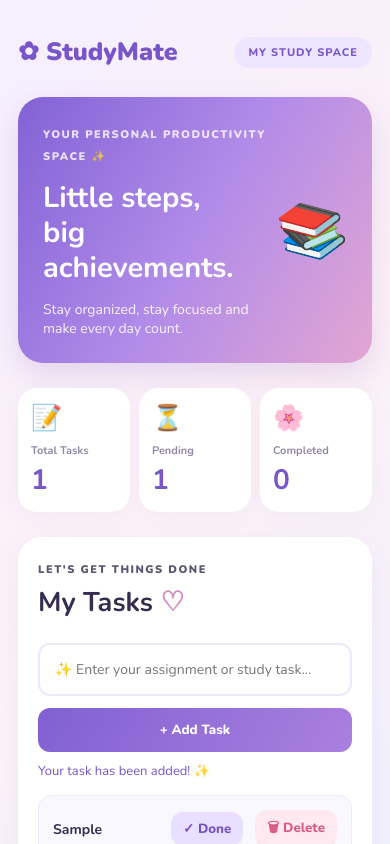
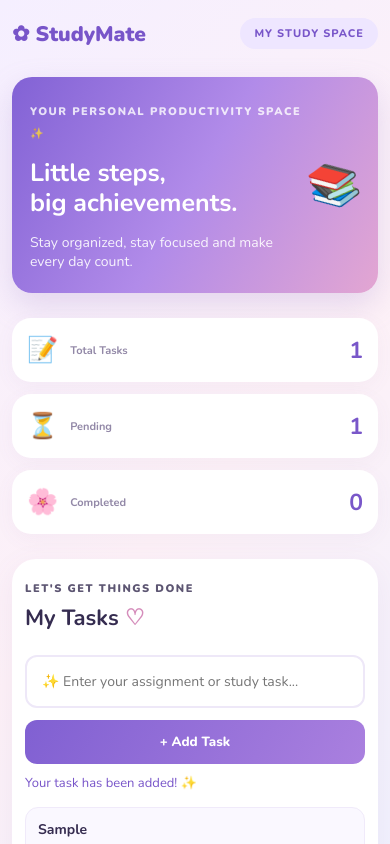
Before and after one commit to salmashaik779907-stack/student-task-manager, a plain HTML site: page index.html in a window 390 px wide. Both pictures are taken after typing "Sample" into the empty fields and a click on the button "+ Add Task". Shown: the top 844 px of the page. Drawn offline with nearby package versions, Linux system fonts and the light colour scheme.

Commit message:
Implement additional responsive design in style.css
Added responsive design styles for mobile and tablet views.

```diff
--- a/style.css
+++ b/style.css
@@ -290,3 +290,100 @@ footer {
         flex-wrap: wrap;
     }
 }
+
+/* Additional Responsive Design - Nissy */
+
+@media (max-width: 480px) {
+    body {
+        padding: 18px 12px;
+    }
+
+    .navbar {
+        flex-wrap: wrap;
+        gap: 10px;
+    }
+
+    .logo {
+        font-size: 21px;
+    }
+
+    .welcome {
+        padding: 22px 18px;
+        border-radius: 20px;
+    }
+
+    .welcome h1 {
+        font-size: 25px;
+    }
+
+    .welcome-art {
+        font-size: 42px;
+    }
+
+    .stats {
+        grid-template-columns: 1fr;
+        gap: 12px;
+    }
+
+    .stat-card {
+        display: flex;
+        align-items: center;
+        gap: 12px;
+        padding: 15px;
+    }
+
+    .stat-card p {
+        margin: 0;
+    }
+
+    .stat-card h2 {
+        margin-left: auto;
+        font-size: 23px;
+    }
+
+    .task-section {
+        padding: 17px 13px;
+    }
+
+    .section-heading {
+        flex-wrap: wrap;
+        gap: 10px;
+    }
+
+    .section-heading h2 {
+        font-size: 22px;
+    }
+
+    #taskList li {
+        gap: 8px;
+        padding: 12px;
+    }
+
+    .task-text {
+        min-width: 100%;
+    }
+
+    .complete-btn,
+    .delete-btn {
+        flex: 1;
+        padding: 9px 8px;
+    }
+}
+
+@media (min-width: 601px) and (max-width: 768px) {
+    body {
+        padding: 25px 18px;
+    }
+
+    .welcome {
+        padding: 28px;
+    }
+
+    .stats {
+        gap: 12px;
+    }
+
+    .task-section {
+        padding: 24px;
+    }
+}
```
